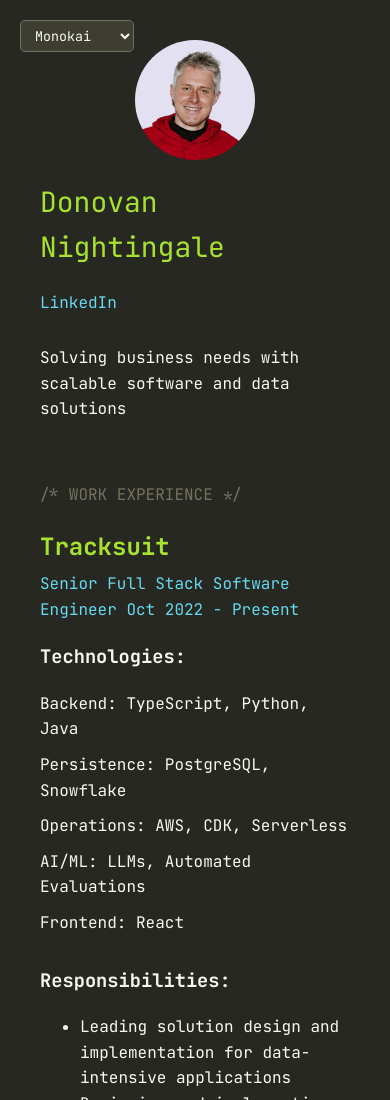
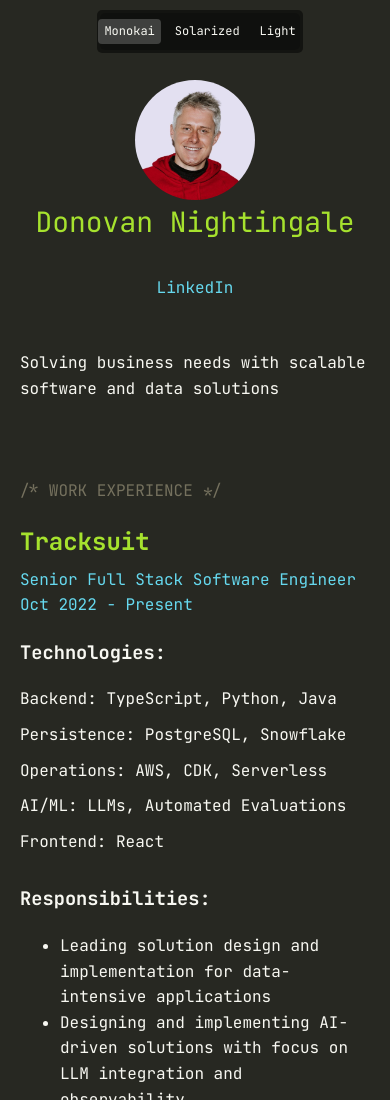
Before and after one commit to apemann/cv, a plain HTML site: page index.html in a window 390 px wide. Shown: the top 1100 px of the page. Drawn offline with Linux system fonts and the light colour scheme.

Commit message:
Remove JS and use CSS only for theme picker

```diff
--- a/index.html
+++ b/index.html
@@ -11,15 +11,30 @@
       rel="stylesheet"
     />
     <link rel="stylesheet" href="styles.css" />
-    <script src="theme.js"></script>
   </head>
-  <body class="theme-monokai">
+  <body>
     <div class="theme-picker">
-      <select id="theme-select">
-        <option value="monokai">Monokai</option>
-        <option value="solarized">Solarized</option>
-        <option value="light">Light</option>
-      </select>
+      <div class="theme-options">
+        <input
+          type="radio"
+          id="theme-monokai"
+          name="theme"
+          value="monokai"
+          checked
+        />
+        <label for="theme-monokai">Monokai</label>
+
+        <input
+          type="radio"
+          id="theme-solarized"
+          name="theme"
+          value="solarized"
+        />
+        <label for="theme-solarized">Solarized</label>
+
+        <input type="radio" id="theme-light" name="theme" value="light" />
+        <label for="theme-light">Light</label>
+      </div>
     </div>
 
     <div class="header">
--- a/styles.css
+++ b/styles.css
@@ -5,6 +5,9 @@ body {
   margin: 0 auto;
   line-height: 1.6;
   position: relative;
+
+  background-color: #272822;
+  color: #f8f8f2;
 }
 
 .header {
@@ -16,6 +19,7 @@ body {
 .name {
   font-size: 28px;
   margin-bottom: 20px;
+  color: #a6e22e;
 }
 
 .profile-image {
@@ -29,14 +33,49 @@ body {
 }
 
 @media (max-width: 768px) {
+  body {
+    padding: 20px;
+  }
+
   .header {
-    padding-top: 140px;
+    padding-top: 180px;
+    display: flex;
+    flex-direction: column;
+    align-items: center;
   }
 
   .profile-image {
-    top: 0;
+    position: absolute;
+    top: 60px;
     right: 50%;
     transform: translateX(50%);
+  }
+
+  .theme-picker {
+    position: absolute;
+    top: 10px;
+    left: 0;
+    right: 0;
+    width: 100%;
+    max-width: 200px;
+    margin: 0 auto;
+    z-index: 100;
+    background-color: rgba(0, 0, 0, 0.5);
+    border-radius: 5px;
+    padding: 3px;
+  }
+
+  .theme-options {
+    display: flex;
+    justify-content: center;
+    flex-wrap: nowrap;
+    gap: 8px;
+  }
+
+  .theme-options label {
+    padding: 3px 6px;
+    font-size: 12px;
+    white-space: nowrap;
   }
 }
 
@@ -47,10 +86,12 @@ body {
 .title {
   margin-bottom: 5px;
   font-size: 24px;
+  color: #a6e22e;
 }
 
 .subtitle {
   margin-bottom: 20px;
+  color: #66d9ef;
 }
 
 .section {
@@ -94,16 +135,19 @@ body {
   padding: 5px 10px;
   border-radius: 5px;
   font-size: 14px;
+  background-color: #3e3d32;
 }
 
 .comment {
   margin: 20px 0;
+  color: #75715e;
 }
 
 .footer {
   margin-top: 50px;
   text-align: right;
   font-size: 14px;
+  color: #75715e;
 }
 
 .contact-info {
@@ -112,6 +156,7 @@ body {
 
 .contact-info a {
   text-decoration: none;
+  color: #66d9ef;
 }
 
 .contact-info a:hover {
@@ -121,134 +166,102 @@ body {
 /* Theme picker styles */
 .theme-picker {
   position: absolute;
-  top: 20px;
-  left: 20px;
+  top: 10px;
+  left: 10px;
   z-index: 100;
 }
 
-.theme-picker select {
-  padding: 5px 10px;
+.theme-options {
+  display: flex;
+  gap: 8px;
+  background-color: rgba(0, 0, 0, 0.2);
+  padding: 6px 8px;
   border-radius: 5px;
-  font-family: inherit;
-  cursor: pointer;
+  font-size: 14px;
 }
 
-/* Monokai Theme (Default) */
-.theme-monokai {
-  background-color: #272822;
-  color: #f8f8f2;
+.theme-options input[type="radio"] {
+  opacity: 0;
+  position: absolute;
+  width: 0;
+  height: 0;
 }
 
-.theme-monokai .name {
-  color: #a6e22e;
+.theme-options label {
+  cursor: pointer;
+  padding: 3px 6px;
+  border-radius: 4px;
+  transition: background-color 0.3s;
 }
 
-.theme-monokai .title {
-  color: #a6e22e;
-}
-
-.theme-monokai .subtitle {
-  color: #66d9ef;
-}
-
-.theme-monokai .tech-icons span {
-  background-color: #3e3d32;
-}
-
-.theme-monokai .comment {
-  color: #75715e;
-}
-
-.theme-monokai .footer {
-  color: #75715e;
-}
-
-.theme-monokai .contact-info a {
-  color: #66d9ef;
-}
-
-.theme-monokai .theme-picker select {
-  background-color: #3e3d32;
-  color: #f8f8f2;
-  border: 1px solid #75715e;
+.theme-options input[type="radio"]:checked + label {
+  background-color: rgba(255, 255, 255, 0.2);
 }
 
 /* Solarized Theme */
-.theme-solarized {
+body:has(#theme-solarized:checked) {
   background-color: #002b36;
   color: #839496;
 }
 
-.theme-solarized .name {
+body:has(#theme-solarized:checked) .name {
   color: #cb4b16;
 }
 
-.theme-solarized .title {
+body:has(#theme-solarized:checked) .title {
   color: #cb4b16;
 }
 
-.theme-solarized .subtitle {
+body:has(#theme-solarized:checked) .subtitle {
   color: #2aa198;
 }
 
-.theme-solarized .tech-icons span {
+body:has(#theme-solarized:checked) .tech-icons span {
   background-color: #073642;
 }
 
-.theme-solarized .comment {
+body:has(#theme-solarized:checked) .comment {
   color: #586e75;
 }
 
-.theme-solarized .footer {
+body:has(#theme-solarized:checked) .footer {
   color: #586e75;
 }
 
-.theme-solarized .contact-info a {
+body:has(#theme-solarized:checked) .contact-info a {
   color: #2aa198;
 }
 
-.theme-solarized .theme-picker select {
-  background-color: #073642;
-  color: #839496;
-  border: 1px solid #586e75;
-}
-
 /* Light Theme */
-.theme-light {
+body:has(#theme-light:checked) {
   background-color: #ffffff;
   color: #333333;
 }
 
-.theme-light .name {
+body:has(#theme-light:checked) .name {
   color: #0066cc;
 }
 
-.theme-light .title {
+body:has(#theme-light:checked) .title {
   color: #0066cc;
 }
 
-.theme-light .subtitle {
+body:has(#theme-light:checked) .subtitle {
   color: #008080;
 }
 
-.theme-light .tech-icons span {
+body:has(#theme-light:checked) .tech-icons span {
   background-color: #f0f0f0;
 }
 
-.theme-light .comment {
+body:has(#theme-light:checked) .comment {
   color: #888888;
 }
 
-.theme-light .footer {
+body:has(#theme-light:checked) .footer {
   color: #888888;
 }
 
-.theme-light .contact-info a {
+body:has(#theme-light:checked) .contact-info a {
   color: #0066cc;
 }
-
-.theme-light .theme-picker select {
-  background-color: #f0f0f0;
-  color: #333333;
-  border: 1px solid #cccccc;
-}
--- a/theme.js
+++ /dev/null
@@ -1,19 +0,0 @@
-document.addEventListener("DOMContentLoaded", function () {
-  const themeSelect = document.getElementById("theme-select");
-  const body = document.body;
-
-  const savedTheme = localStorage.getItem("theme") || "monokai";
-  setTheme(savedTheme);
-  themeSelect.value = savedTheme;
-
-  themeSelect.addEventListener("change", function () {
-    const selectedTheme = themeSelect.value;
-    setTheme(selectedTheme);
-    localStorage.setItem("theme", selectedTheme);
-  });
-
-  function setTheme(theme) {
-    body.classList.remove("theme-monokai", "theme-solarized", "theme-light");
-    body.classList.add(`theme-${theme}`);
-  }
-});
```
